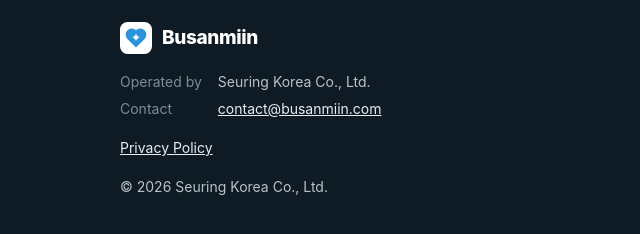
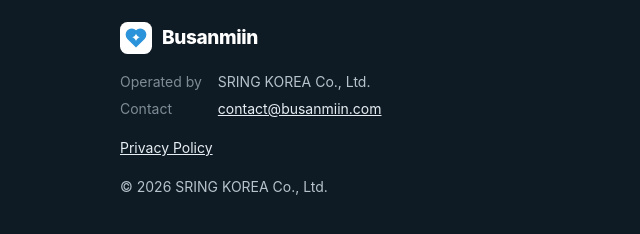
Before and after one commit to sringkorea/busanmiin-site, a plain HTML site: page index.html in a window 1280 px wide. Shown: the part 2840-3074 px from the top of the page, 0-640 px from the left. Drawn offline with Linux system fonts and the light colour scheme; a web font is replaced by a local one.

Commit message:
영문 회사명 SRING KOREA로 통일

```diff
--- a/index.html
+++ b/index.html
@@ -167,11 +167,11 @@
     <div class="wrap">
       <a class="brand" href="./"><img class="brand-mark" src="favicon.svg" alt="" width="28" height="28"><span data-i18n="brand">부산미인</span></a>
       <dl>
-        <dt data-i18n="fCompany">운영</dt><dd>Seuring Korea Co., Ltd.</dd>
+        <dt data-i18n="fCompany">운영</dt><dd>SRING KOREA Co., Ltd.</dd>
         <dt data-i18n="fContact">문의</dt><dd><a href="mailto:contact@busanmiin.com">contact@busanmiin.com</a></dd>
       </dl>
       <div class="links"><a href="privacy.html" data-i18n="fPrivacy">개인정보처리방침</a></div>
-      <div>© 2026 Seuring Korea Co., Ltd.</div>
+      <div>© 2026 SRING KOREA Co., Ltd.</div>
     </div>
   </footer>
 </body>
```
Also changed, not shown: privacy.html (+5 -5 lines).
